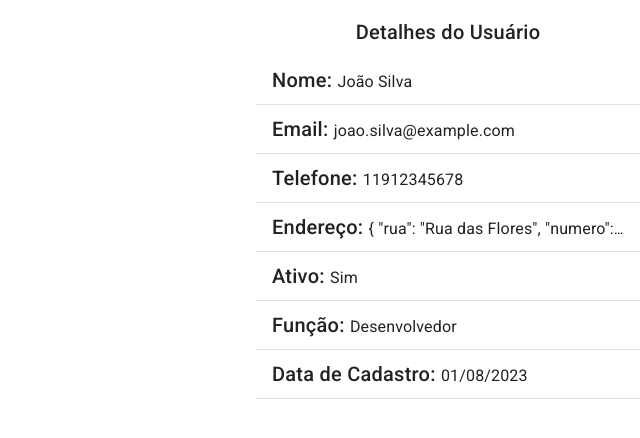
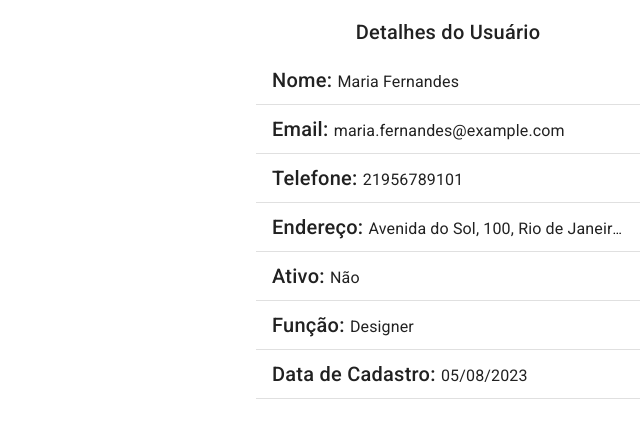
Before and after one commit to PedroHPAlmeida/filter-users-list-angular, an Angular app: page / in a window 1280 px wide. Shown: the top 438 px of the page, without its empty margins (640-1280 px from the left). Built offline with nearby package versions, Linux system fonts and the light colour scheme.

Commit message:
feat: adiciona pipe para formatar endereço

```diff
--- a/src/app/app.component.html
+++ b/src/app/app.component.html
@@ -8,6 +8,6 @@
         </div>
     </div>
     <div class="right-container">
-        <app-user-details [user]="users[0]"></app-user-details>
+        <app-user-details [user]="users[1]"></app-user-details>
     </div>
 </div>
--- a/src/app/components/components.module.ts
+++ b/src/app/components/components.module.ts
@@ -2,10 +2,12 @@ import { NgModule } from '@angular/core';
 import { AngularMaterialModule } from '../angular-material/angular-material.module';
 import { UserDetailsComponent } from './user-details/user-details.component';
 import { CommonModule } from '@angular/common';
+import { ToAddressPipe } from '../pipes/to-address/to-address.pipe';
 
 @NgModule({
   declarations: [
-    UserDetailsComponent
+    UserDetailsComponent,
+    ToAddressPipe,
   ],
   imports: [
     AngularMaterialModule,
--- a/src/app/components/user-details/user-details.component.html
+++ b/src/app/components/user-details/user-details.component.html
@@ -16,7 +16,7 @@
         </mat-list-item>
         <mat-divider></mat-divider>
         <mat-list-item>
-            <span class="mat-h2">Endereço: </span><span class="mat-h3">{{ user?.endereco | json }}</span>
+            <span class="mat-h2">Endereço: </span><span class="mat-h3">{{ user!.endereco | toAddress }}</span>
         </mat-list-item>
         <mat-divider></mat-divider>
         <mat-list-item>
--- /dev/null
+++ b/src/app/pipes/to-address/to-address.pipe.ts
@@ -0,0 +1,11 @@
+import { Pipe, PipeTransform } from '@angular/core';
+import { Address } from '../../types/user/address.type';
+
+@Pipe({
+  name: 'toAddress'
+})
+export class ToAddressPipe implements PipeTransform {
+  transform(address: Address): string {
+    return `${address.rua}, ${address.numero}, ${address.cidade} - ${address.estado}`;
+  }
+}
```
Also changed, not shown: 1 other file (tests, documents, lock files or other folders).
